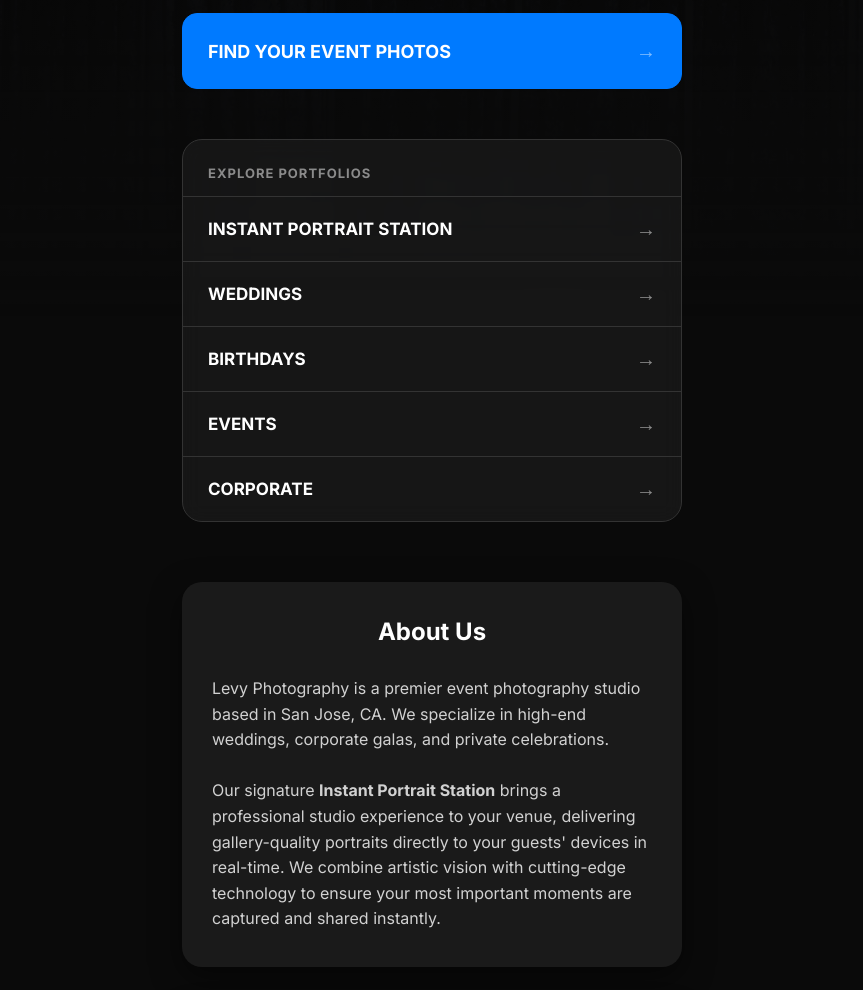
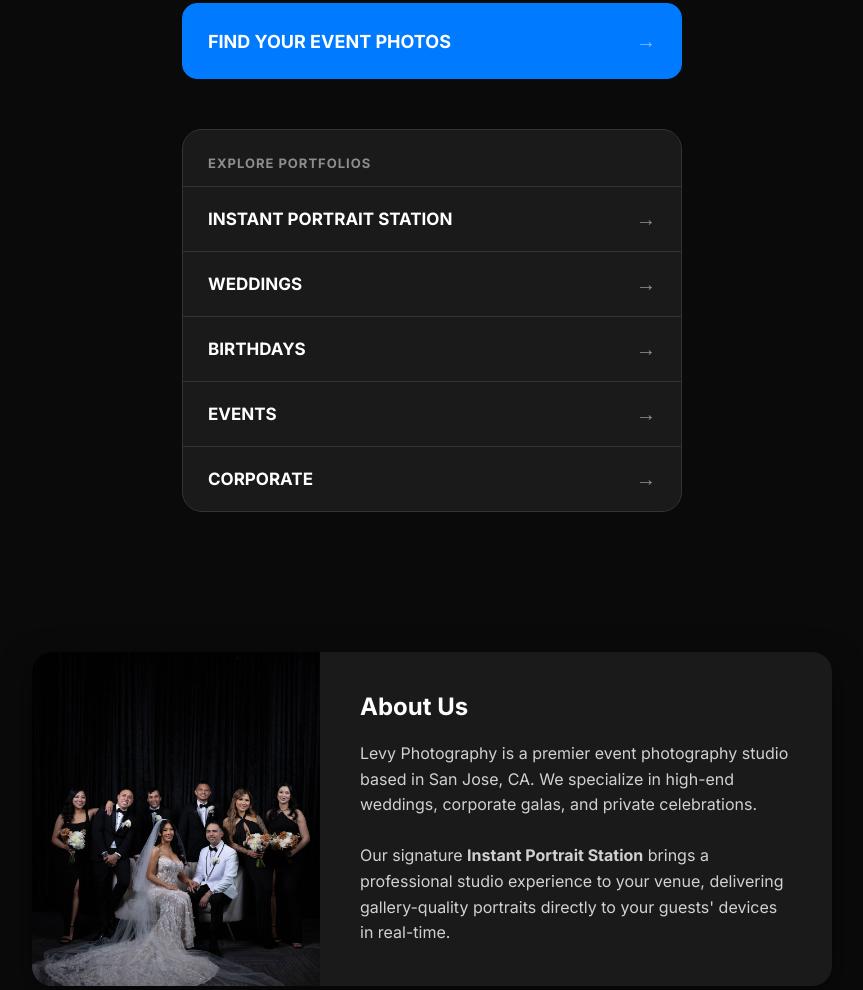
Before and after one commit to le-pham/levyphotos_website, a plain HTML site: page index.html in a window 1280 px wide. Shown: the part 242-1232 px from the top of the page, without its empty margins (208-1071 px from the left). Drawn offline with Linux system fonts and the light colour scheme.

Commit message:
not back ground

```diff
--- a/index.html
+++ b/index.html
@@ -41,29 +41,11 @@
             min-height: 100vh;
         }
 
-        /* HERO BACKGROUND */
-        .hero-bg {
-            position: absolute;
-            top: 0;
-            left: 0;
-            width: 100%;
-            height: 70vh; /* Covers the top 70% of the viewport */
-            background: linear-gradient(to bottom, rgba(10, 10, 10, 0.3) 0%, rgba(10, 10, 10, 1) 100%),
-                        url('/images/instant/instant-01.jpg');
-            background-size: cover;
-            background-position: center 20%;
-            z-index: 0;
-            opacity: 0.5;
-            mask-image: linear-gradient(to bottom, black 50%, transparent 100%);
-        }
-
         .container {
             width: 90%;
             max-width: 500px;
             text-align: center;
             padding: 80px 20px;
-            position: relative;
-            z-index: 1; /* Sits above the background */
         }
 
         .logo {
@@ -72,18 +54,15 @@
             letter-spacing: -1px;
             margin-bottom: 10px;
             cursor: pointer;
-            text-shadow: 0 2px 10px rgba(0,0,0,0.5);
         }
 
         .logo span { color: var(--accent); }
 
         .tagline {
             font-size: 18px;
-            opacity: 0.9;
-            margin-bottom: 60px;
+            opacity: 0.7;
+            margin-bottom: 50px;
             line-height: 1.5;
-            font-weight: 400;
-            text-shadow: 0 2px 10px rgba(0,0,0,0.5);
         }
 
         .nav-list {
@@ -107,18 +86,15 @@
             display: flex;
             justify-content: space-between;
             align-items: center;
-            backdrop-filter: blur(10px); /* Glass effect */
-            background: rgba(26, 26, 26, 0.8);
         }
 
         .nav-item:hover {
             border-color: var(--accent);
             transform: scale(1.02);
-            background: rgba(35, 35, 35, 0.9);
         }
 
         .live-btn {
-            background: var(--accent) !important;
+            background: var(--accent);
             border-color: var(--accent);
             margin-bottom: 10px;
         }
@@ -127,13 +103,12 @@
 
         /* PORTFOLIO BOX */
         .portfolio-box {
-            background: rgba(26, 26, 26, 0.8);
+            background: var(--card-bg);
             border-radius: 20px;
             border: 1px solid #333;
             overflow: hidden;
             margin-bottom: 60px;
             text-align: left;
-            backdrop-filter: blur(10px);
         }
 
         .portfolio-box-title {
@@ -173,10 +148,46 @@
             text-align: center;
         }
 
+        /* ABOUT SECTION SPECIAL LAYOUT */
+        .about-section {
+            text-align: left;
+            padding: 0;
+            overflow: hidden;
+            max-width: 800px; /* Wider for the split layout */
+            display: flex;
+            flex-direction: column;
+        }
+
+        .about-image {
+            width: 100%;
+            height: 300px;
+            background: url('/images/instant/instant-01.jpg');
+            background-size: cover;
+            background-position: center;
+        }
+
+        .about-content {
+            padding: 40px;
+        }
+
+        @media (min-width: 768px) {
+            .about-section {
+                flex-direction: row;
+                align-items: stretch;
+            }
+            .about-image {
+                width: 40%;
+                height: auto;
+            }
+            .about-content {
+                width: 60%;
+            }
+        }
+
         .section-title {
             font-size: 24px;
             font-weight: 700;
-            margin-bottom: 30px;
+            margin-bottom: 20px;
             display: block;
         }
 
@@ -184,7 +195,6 @@
             font-size: 16px;
             line-height: 1.6;
             opacity: 0.8;
-            text-align: left;
         }
 
         label {
@@ -253,9 +263,7 @@
 </head>
 <body>
 
-    <div class="hero-bg"></div>
-
-    <div class="container">
+    <div class="container" style="max-width: 500px;">
         <a href="/" style="text-decoration: none; color: inherit;">
             <div class="logo">LEVY<span>PHOTOGRAPHY</span></div>
         </a>
@@ -300,17 +308,22 @@
                 <span class="arrow">→</span>
             </a>
         </div>
+    </div>
 
-        <div class="section-box">
-            <span class="section-title">About Us</span>
-            <div class="about-text">
-                Levy Photography is a premier event photography studio based in San Jose, CA. We specialize in high-end weddings, corporate galas, and private celebrations.
-                <br><br>
-                Our signature <b>Instant Portrait Station</b> brings a professional studio experience to your venue, delivering gallery-quality portraits directly to your guests' devices in real-time. We combine artistic vision with cutting-edge technology to ensure your most important moments are captured and shared instantly.
+    <div class="container" style="max-width: 800px; padding-top: 0;">
+        <div class="section-box about-section">
+            <div class="about-image"></div>
+            <div class="about-content">
+                <span class="section-title">About Us</span>
+                <div class="about-text">
+                    Levy Photography is a premier event photography studio based in San Jose, CA. We specialize in high-end weddings, corporate galas, and private celebrations.
+                    <br><br>
+                    Our signature <b>Instant Portrait Station</b> brings a professional studio experience to your venue, delivering gallery-quality portraits directly to your guests' devices in real-time.
+                </div>
             </div>
         </div>
 
-        <div class="section-box">
+        <div class="section-box" style="max-width: 500px; margin-left: auto; margin-right: auto;">
             <span class="section-title">Contact Us</span>
             <form action="https://formspree.io/f/mvzvgvro" method="POST">
                 <input type="hidden" name="_subject" value="New Inquiry">
```
